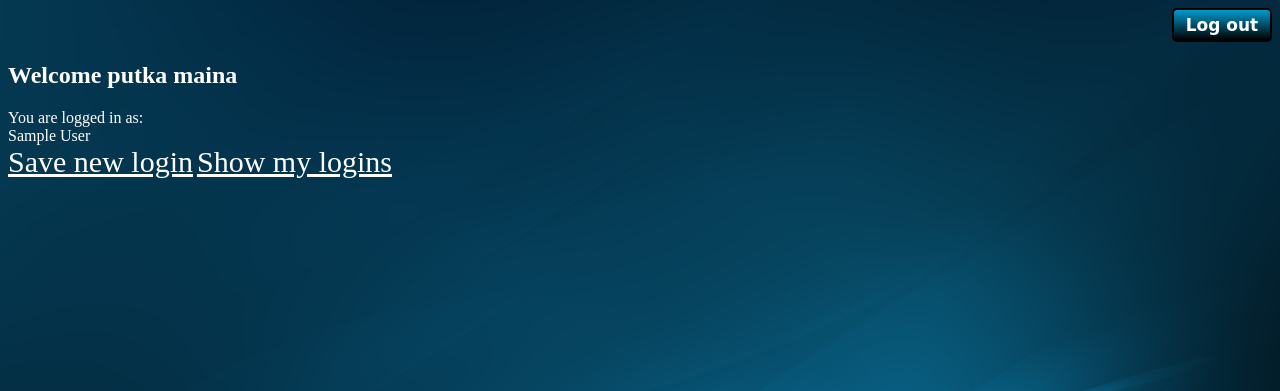
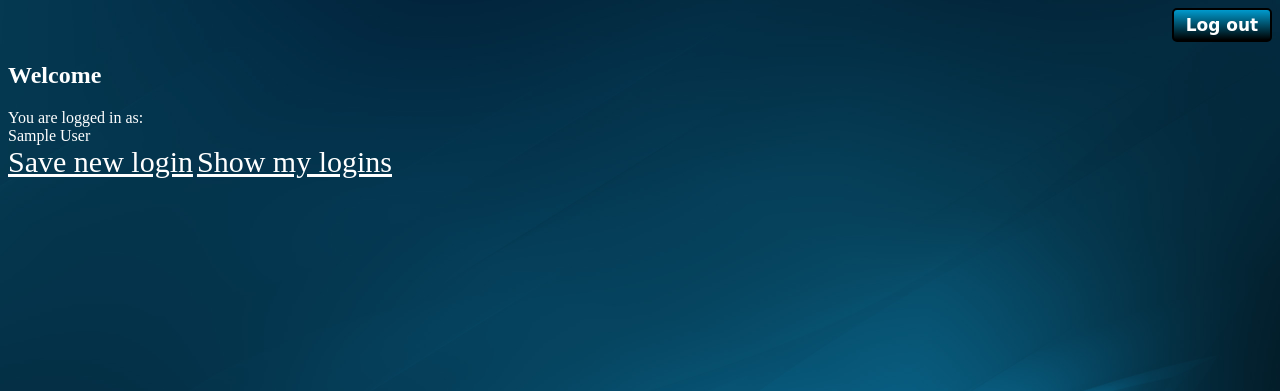
Before and after one commit to jedaitemple/tp-project-2014-2015, a PHP site: page /home.php in a window 1280 px wide. Shown: the top 391 px of the page. Run offline with PHP 8.4, Linux system fonts and the light colour scheme; the visitor is signed in with stand-in values (Sample User, id 1).

Commit message:
Update home.php

```diff
--- a/home.php
+++ b/home.php
@@ -10,7 +10,7 @@
 				<input class="button" type = "submit" name = "submit" value = "Log out" />
 			</form>
 			</div>
-			<h2>Welcome putka maina </h2>
+			<h2>Welcome</h2>
 
 			<a>You are logged in as:</a><br>
 			<?php
```
